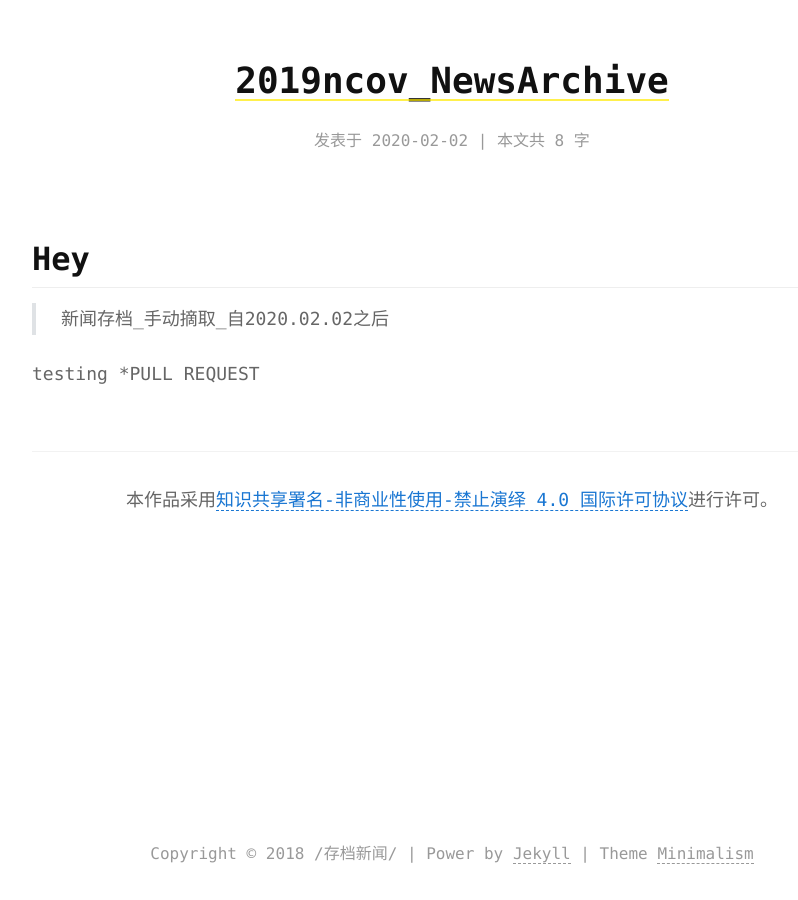
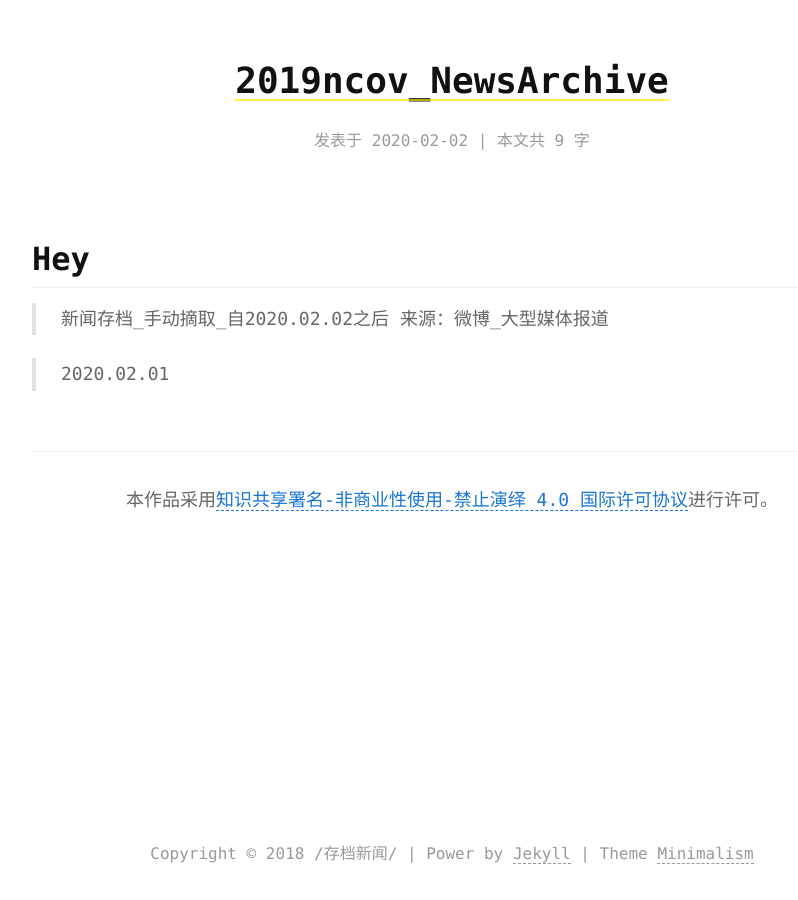
Before and after one commit to Roswellii/roswellii.github.io, a Jekyll site: the page built from _posts/2020-02-02-2019ncov_NewsArchive-2020.md, in a window 1280 px wide. Shown: the whole page, without its empty margins (188-986 px from the left). Built offline with Jekyll 4.4.1, drawn with Linux system fonts in a browser that asks for light colours.

Commit message:
Update 2020-02-02-2019ncov_NewsArchive-2020.md

```diff
--- a/_posts/2020-02-02-2019ncov_NewsArchive-2020.md
+++ b/_posts/2020-02-02-2019ncov_NewsArchive-2020.md
@@ -12,6 +12,6 @@ tags:                               #标签
 
 ## Hey
 >新闻存档_手动摘取_自2020.02.02之后
+>来源：微博_大型媒体报道
 
-testing
-*PULL REQUEST
+>2020.02.01
```
